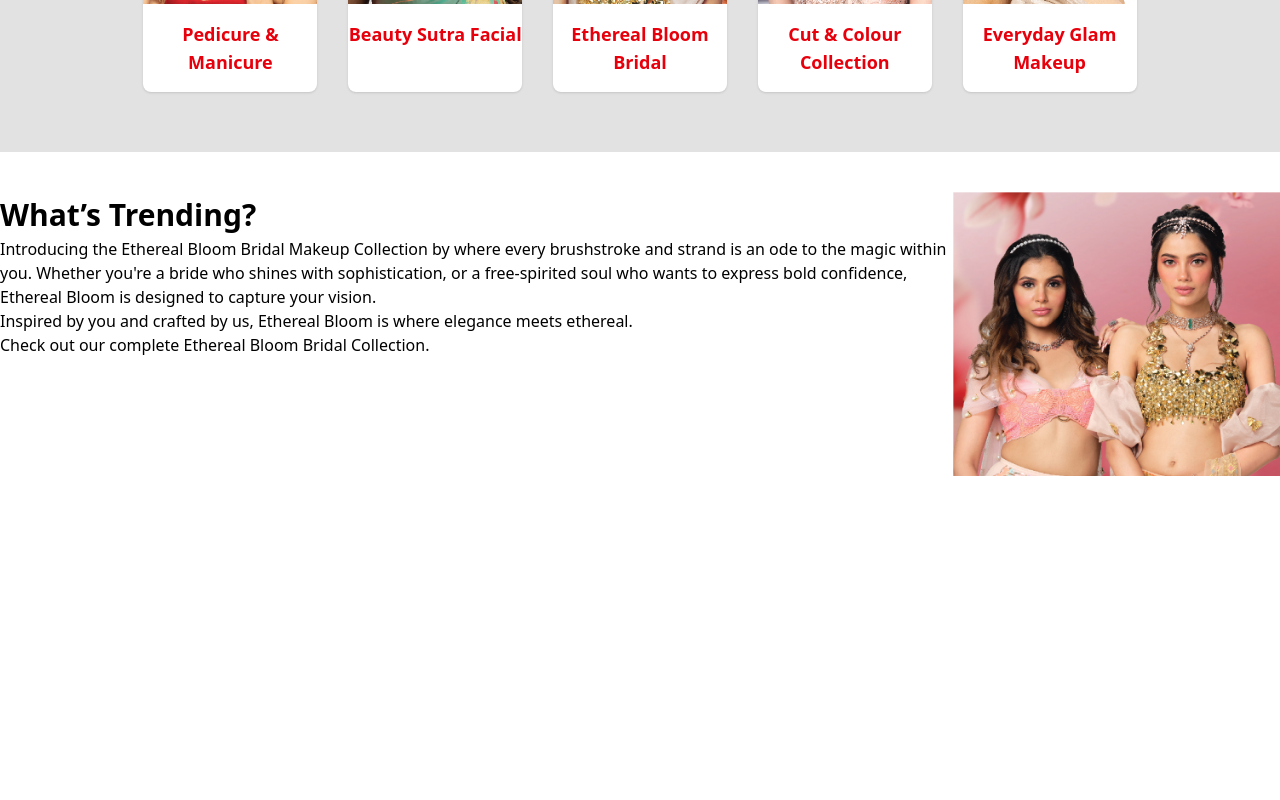
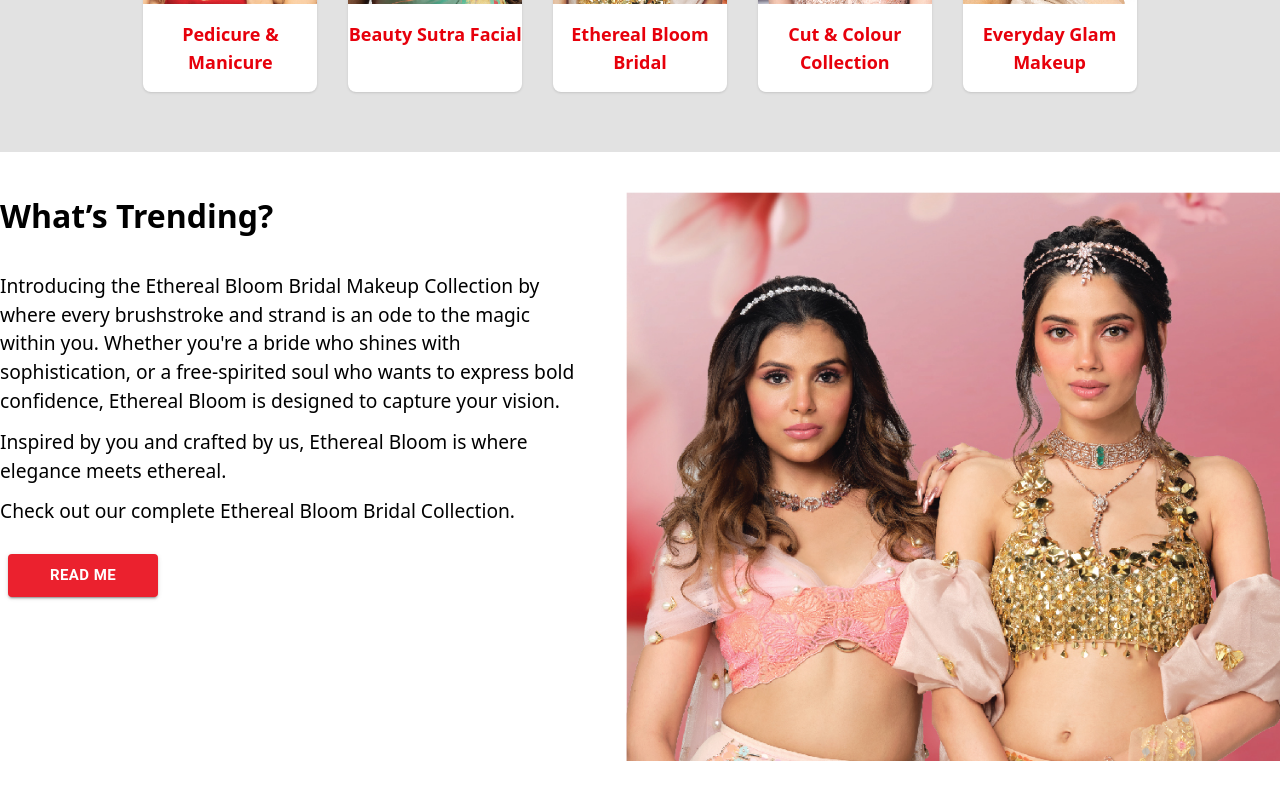
Before and after one commit to ankitpativala1405/REACT, a React (Vite) app in the folder BEAUTY-PARLOUR/: page / in a window 1280 px wide. Shown: the part 992-1792 px from the top of the page. Before the commit the page ends 1468 px from the top, so only its background shows below. Built offline with nearby package versions, Linux system fonts and the light colour scheme.

Commit message:
update || 06-06

```diff
--- a/BEAUTY-PARLOUR/package.json
+++ b/BEAUTY-PARLOUR/package.json
@@ -10,6 +10,9 @@
     "preview": "vite preview"
   },
   "dependencies": {
+    "@emotion/react": "^11.14.0",
+    "@emotion/styled": "^11.14.0",
+    "@mui/material": "^7.1.1",
     "@tailwindcss/vite": "^4.1.8",
     "react": "^19.1.0",
     "react-dom": "^19.1.0",
--- a/BEAUTY-PARLOUR/src/components/Trending/Trending.jsx
+++ b/BEAUTY-PARLOUR/src/components/Trending/Trending.jsx
@@ -1,17 +1,34 @@
-import React from 'react'
+import * as React from 'react';
+import Box from '@mui/material/Box';
+import Button from '@mui/material/Button';
+
 
 const Trending = () => {
     return (
         <>
-            <div className='flex pt-10'>
-                <div>
-                    <h2 className='text-[30px] font-bold'>What’s Trending?</h2>
-                    <p>Introducing the Ethereal Bloom Bridal Makeup Collection by   <span> where every brushstroke and strand is an ode to the magic within you. Whether you're a bride who shines with sophistication, or a free-spirited soul who wants to express bold confidence, Ethereal Bloom is designed to capture your vision.</span></p>
-                    <p>Inspired by you and crafted by us, Ethereal Bloom is where elegance meets ethereal.</p>
-                    <p>Check out our complete  <span>Ethereal Bloom Bridal </span> Collection.</p>
-                </div>
-                <div>
-                    <img src="asset 13.jpeg" alt="" />
+            <div className='py-10 flex container mx-auto'>
+                <div className='flex gap-x-[50px]'>
+                    <div className='max-w-[45%]'>
+                        <h2 className='text-[32px] font-black'>What’s Trending?</h2>
+                        <p className='pt-8 text-[1.2rem]'>Introducing the Ethereal Bloom Bridal Makeup Collection by where every brushstroke and strand is an ode to the magic within you. Whether you're a bride who shines with sophistication, or a free-spirited soul who wants to express bold confidence, Ethereal Bloom is designed to capture your vision.</p>
+                        <p className='pt-3 text-[1.2rem]'>Inspired by you and crafted by us, Ethereal Bloom is where elegance meets ethereal.</p>
+                        <p className='pt-3 text-[1.2rem]'>Check out our complete  <span>Ethereal Bloom Bridal </span> Collection.</p>
+                        <Box sx={{ '& button': { m: 1 } }} className='mt-5'>
+                            <div>
+                                <Button variant="contained" size="large" sx={{ width: '150px',  backgroundColor: '#EB212E',  fontWeight:700,  transition: 'transform 0.5s',
+                                        '&:hover': { transform: 'scale(1.1)',
+                                            backgroundColor: 'white',
+                                            color:'#EB212E',
+                                            fontWeight:700,
+                                            border:'1px solid #EB212E',
+                                        },
+                                    }}> READ ME </Button>
+                            </div>
+                        </Box>
+                    </div>
+                    <div className='w-[70%]'>
+                        <img src="asset 13.jpeg" alt="" />
+                    </div>
                 </div>
             </div>
 
```
Also changed, not shown: BEAUTY-PARLOUR/src/index.css (+0 -69 lines), 1 other file (tests, documents, lock files or other folders).
